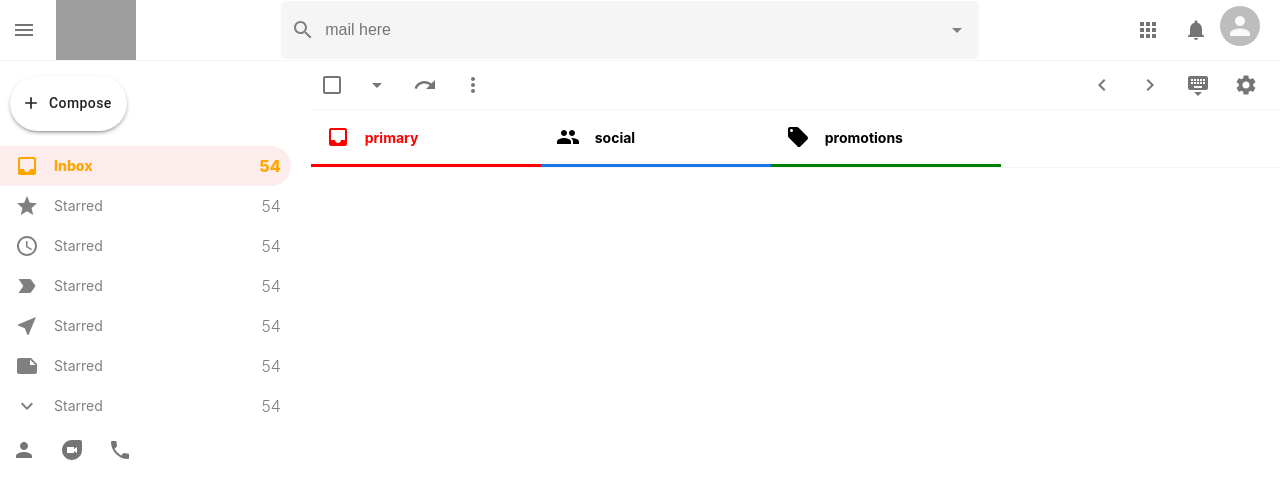
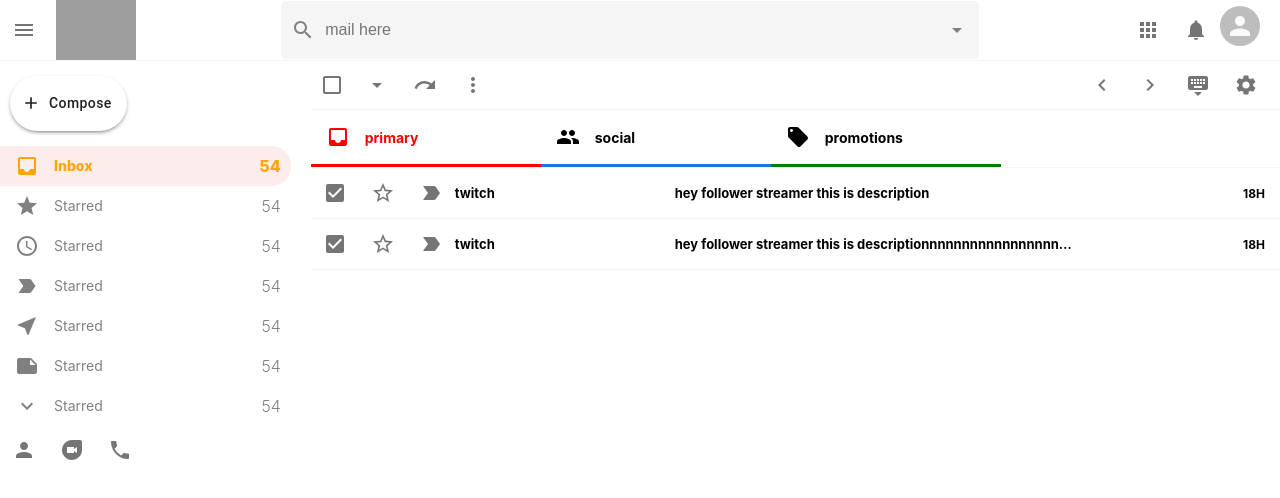
Before and after one commit to Ayoub-hafidi-alaoui/Gmail-clone-react, a React (Create React App) app: page / in a window 1280 px wide. Shown: the top 498 px of the page. Built offline with nearby package versions, Linux system fonts and the light colour scheme; grey boxes are pictures that could not be loaded.

Commit message:
add some rows to the sectionRow

```diff
--- a/src/App.js
+++ b/src/App.js
@@ -19,7 +19,7 @@ function App() {
         <div className="app__body">
           <SideBar/>
           <Switch>
-            <Route path="mail">
+            <Route path="/mail">
               <Mail/>
             </Route>
             <Route path="/">
--- a/src/EmailList.js
+++ b/src/EmailList.js
@@ -12,6 +12,7 @@ import InboxIcon from '@material-ui/icons/Inbox';
 import PeopleIcon from '@material-ui/icons/People';
 import LocalOfferIcon from '@material-ui/icons/LocalOffer';
 import Section from './Section';
+import EmailRow from './EmailRow';
 
 function EmailList() {
     return (
@@ -51,7 +52,18 @@ function EmailList() {
                     <Section Icon={LocalOfferIcon} title="promotions" color="green"  />
             </div>
             <div className="emailList__list">
-
+            <EmailRow
+                title="twitch"
+                subject="hey follower streamer"
+                description="this is description"
+                time="18H"
+            />
+            <EmailRow
+                title="twitch"
+                subject="hey follower streamer"
+                description="this is descriptionnnnnnnnnnnnnnnnnnnnnnnnnnnnnnnnnnnnnnnnnnnnnnnnnnnnnnn"
+                time="18H"
+            />
             </div>
         </div>
     )
--- a/src/EmailRow.css
+++ b/src/EmailRow.css
@@ -0,0 +1,42 @@
+.emailRow{
+    display: flex;
+    align-items: center;
+    height: 50px;
+    border-bottom: 1px solid whitesmoke;
+    cursor: pointer;
+    z-index: 999;
+}
+.emailRow:hover {
+    border-top: 1px solid  whitesmoke;
+    box-shadow: 0px 4px 4px -2px rgba(0, 0, 0, .24);
+}
+.emailRow__options{
+    display: flex;
+}
+.emailRow__message{
+    display: flex;
+    flex:0.8;
+    align-items: center;
+    font-size: 13px;
+}
+.emailRow__message >h4 {
+    width: 400px;
+    white-space: nowrap;
+    overflow: hidden;
+    text-overflow: ellipsis;
+    padding-left: 5px;
+    padding-right: 5px;
+}
+.emailRow__title{
+    font-size: 13px;
+    flex: 0.3;
+}
+.emailRow__time {
+    padding-right: 15px;
+    font-size: 12px;
+    font-weight: bold;
+}
+.emaiRow__description{
+    font-weight: 400;
+    color: gray;
+}
--- a/src/EmailRow.js
+++ b/src/EmailRow.js
@@ -1,10 +1,41 @@
+import { IconButton } from '@material-ui/core'
 import React from 'react'
-import './EmailList.css'
+import './EmailRow.css'
+import CheckBox from '@material-ui/icons/CheckBox';
+import StarBorderIcon from '@material-ui/icons/StarBorder';
+import LabelImportantOutlinedIcon from '@material-ui/icons/LabelImportantOutlined';
+import { useHistory } from 'react-router';
+
 
 function EmailRow({id,title,subject,description,time}) {
+    const history=useHistory();
     return (
-        <div>
-
+        <div onClick={()=> history.push("/mail")} className="emailRow">
+            <div className="emailRow__options">
+                <IconButton>
+                <CheckBox/>
+                </IconButton>
+                <IconButton>
+                    <StarBorderIcon/>
+                </IconButton>
+                <IconButton>
+                    <LabelImportantOutlinedIcon/>
+                </IconButton>
+             </div>
+            <h3 className="emailRow__title">
+                 {title}
+            </h3>
+            <div className="emailRow__message">
+                <h4>
+                    {subject}{" "}
+                    <span className="emailRow__description">
+                        {description}
+                    </span>
+                </h4>
+            </div>
+            <p className="emailRow__time">
+                    {time}
+            </p>
         </div>
     )
 }
--- a/src/Mail.js
+++ b/src/Mail.js
@@ -4,7 +4,7 @@ import "./Mail.css"
 function Mail() {
     return (
         <div className="mail">
-
+            <h1> mail route </h1>
         </div>
     )
 }
```
